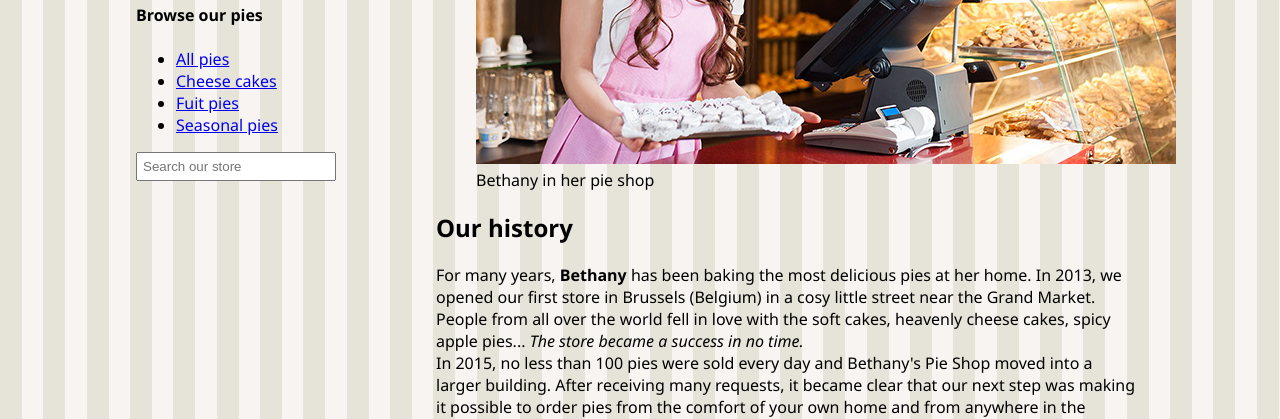
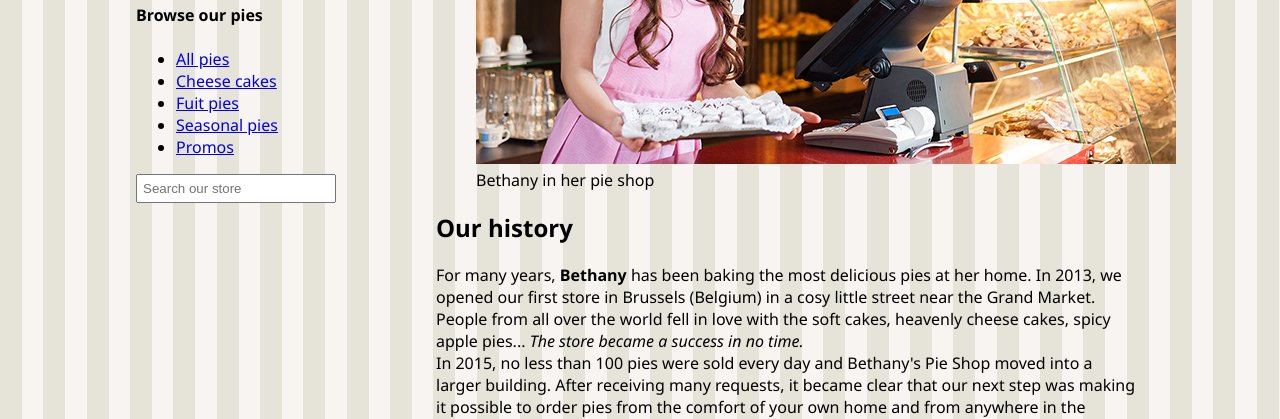
Before and after one commit to silascaimi/bethanys-pie-shop-v1, a plain HTML site: page index.html in a window 1280 px wide. Shown: the part 381-800 px from the top of the page. Drawn offline with Linux system fonts and the light colour scheme.

Commit message:
creating a bookmark

```diff
--- a/index.html
+++ b/index.html
@@ -83,6 +83,7 @@
         <li><a href="cheesecakes.html">Cheese cakes</a></li>
         <li><a href="fuitpies.html">Fuit pies</a></li>
         <li><a href="seasonalpies.html">Seasonal pies</a></li>
+        <li><a href="#promos">Promos</a></li>
       </ul>
       <input type="search" class="searchbox" placeholder="Search our store">
     </aside>
@@ -116,7 +117,7 @@
         </p>
       </article>
 
-      <section>
+      <section id="promos">
         <h3>&nbsp;Our weekly promotions</h3>
         <h4>Cheese cake</h4>
         $12.95 - serves 4<br>
```
